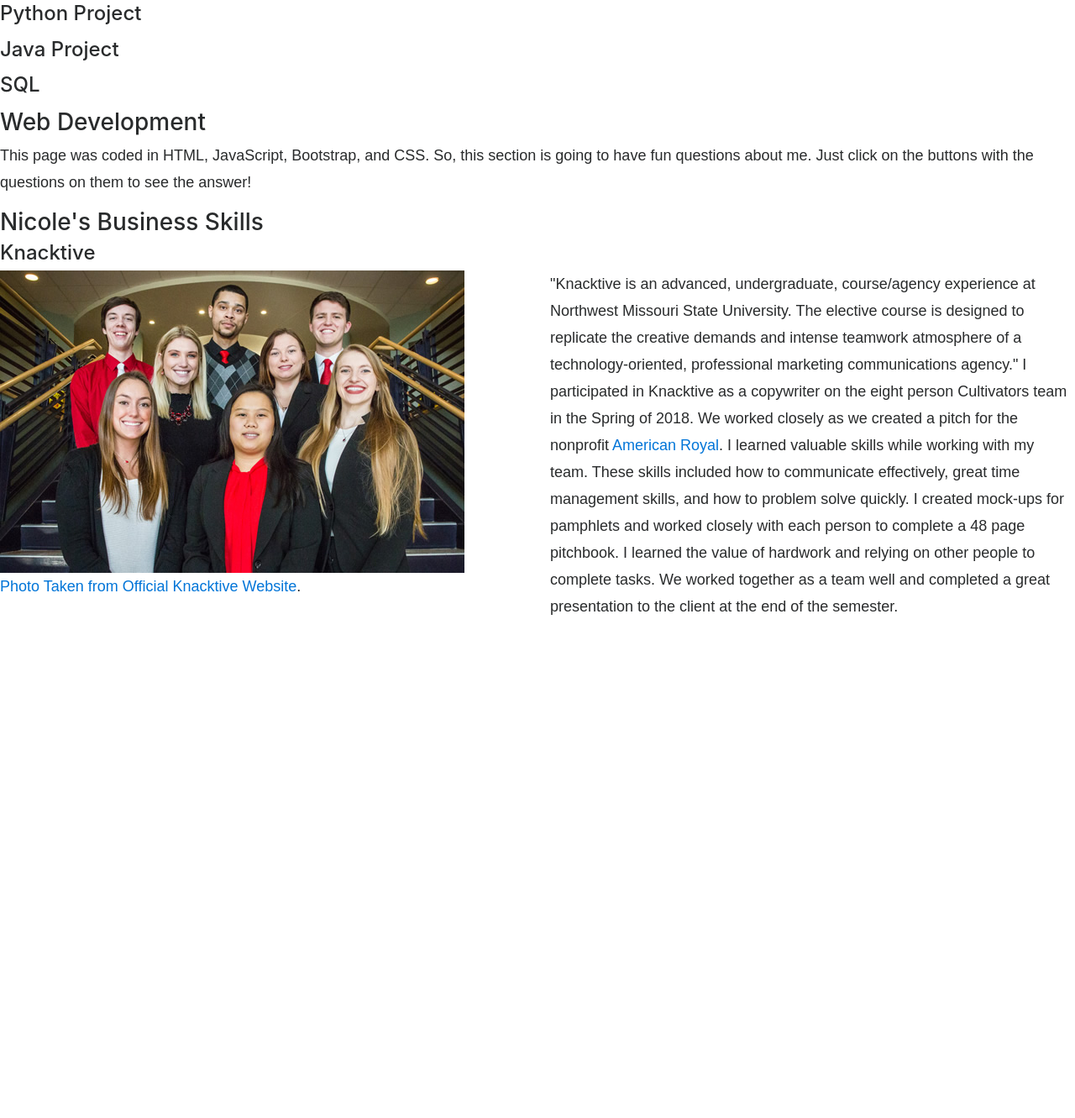
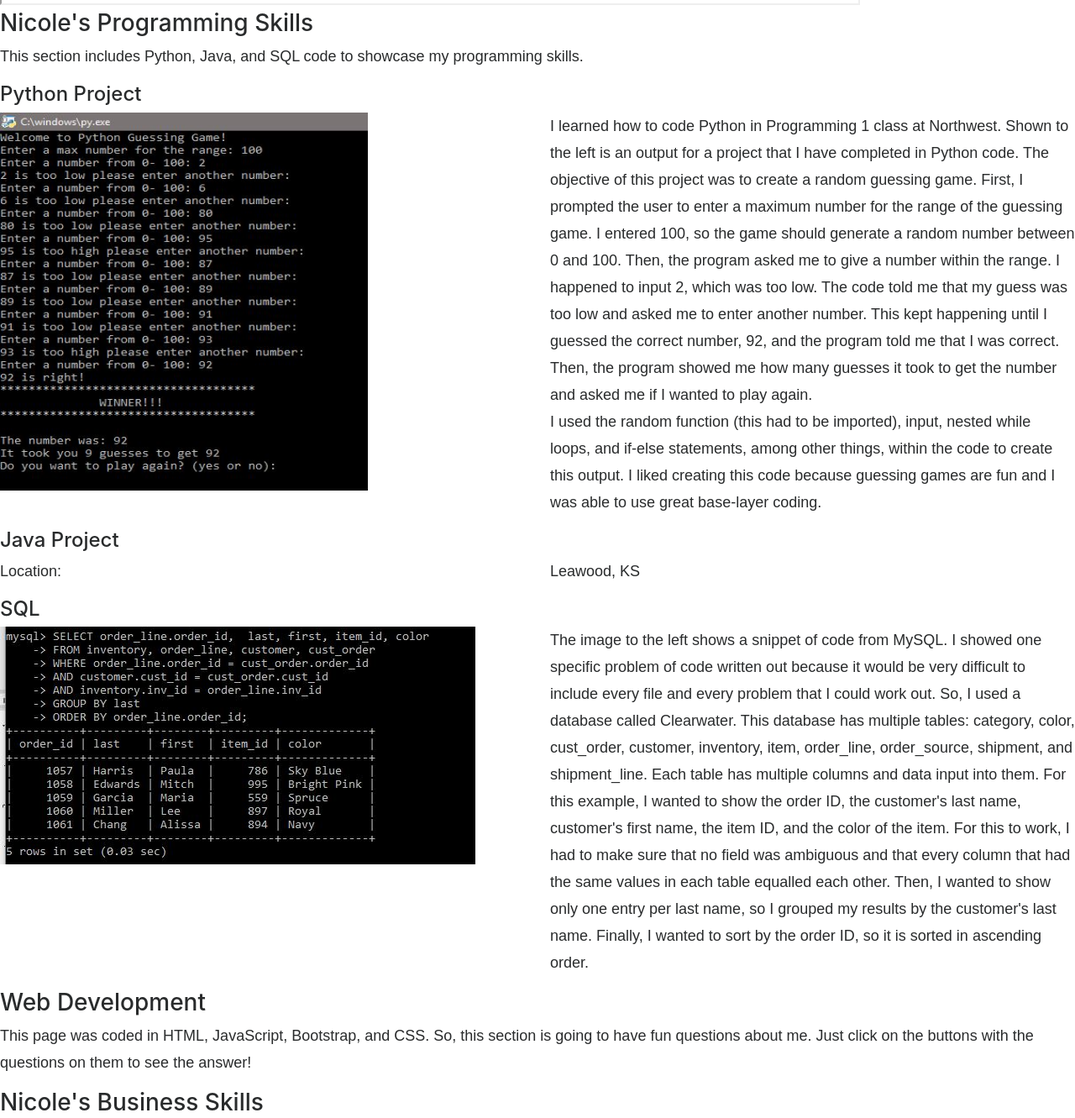
Before and after one commit to 44335-sp19/group-project-group5eaganmccurdynoyes, a plain HTML site: page nicole.html in a window 1280 px wide. Shown: the part 1166-2497 px from the top of the page at 84% size. Before the commit the page ends 1920 px from the top, so only its background shows below. Drawn offline with nearby package versions, Linux system fonts and the light colour scheme; a script that the page names is missing.

Commit message:
Updated Nicole's Files 4 17
I entered more data into Nicole's HTML file and added to pictures.

```diff
--- a/nicole.html
+++ b/nicole.html
@@ -29,14 +29,29 @@
       </div>
 
       <!-- buttons to sections on page-->
-      <button type="button" class="btn btn-link"><a href="#nicoleResume">Resume</a></button>
+      <button type="button" class="btn btn-link"><a href="#nicoleContact">Contact</a></button>
       <button type="button" class="btn btn-link"><a href="#nicoleResume">Resume</a></button>
       <button type="button" class="btn btn-link"><a href="#nicoleProgram">Programming</a></button>
       <button type="button" class="btn btn-link"><a href="#nicoleWeb">Web Development</a></button>
       <button type="button" class="btn btn-link"><a href="#nicoleBusiness">Business</a></button>
 
       <h3 id="nicoleContact">Contact Nicole</h3>
-
+      <div class="row">
+          <div class="col-sm-6">
+              <p>Email: </p>
+          </div>
+           <div class="col-sm-6">
+              <p>nkmccurdy34@gmail.com</p>
+          </div>
+      </div>
+      <div class="row">
+          <div class="col-sm-6">
+              <p>Location: </p>
+          </div>
+           <div class="col-sm-6">
+              <p>Leawood, KS</p>
+          </div>
+      </div>
 
       <h3 id="nicoleResume">Nicole's Résumé</h3>
       <iframe src="Nicole/NMcCurdyResumeNoAd1.pdf" width="80%" height="500px"></iframe>
@@ -44,13 +59,34 @@
       <h3 id="nicoleProgram">Nicole's Programming Skills</h3>
       <p>This section includes Python, Java, and SQL code to showcase my programming skills. </p>
       <h4>Python Project</h4>
-      <p></p>
+      <div class="row">
+          <div class="col-sm-6">
+              <img src="Nicole/PythonProjectOutput.JPG" width="70%" height="450px">
+          </div>
+           <div class="col-sm-6">
+              <p>I learned how to code Python in Programming 1 class at Northwest. Shown to the left is an output for a project that I have completed in Python code. The objective of this project was to create a random guessing game. First, I prompted the user to enter a maximum number for the range of the guessing game. I entered 100, so the game should generate a random number between 0 and 100. Then, the program asked me to give a number within the range. I happened to input 2, which was too low. The code told me that my guess was too low and asked me to enter another number. This kept happening until I guessed the correct number, 92, and the program told me that I was correct. Then, the program showed me how many guesses it took to get the number and asked me if I wanted to play again. <br> I used the random function (this had to be imported), input, nested while loops, and if-else statements, among other things, within the code to create this output. I liked creating this code because guessing games are fun and I was able to use great base-layer coding. </p>
+          </div>
+      </div>
 
       <h4>Java Project</h4>
-      <p></p>
+      <div class="row">
+          <div class="col-sm-6">
+              <p>Location: </p>
+          </div>
+           <div class="col-sm-6">
+              <p>Leawood, KS</p>
+          </div>
+      </div>
 
       <h4>SQL</h4>
-      <p></p>
+      <div class="row">
+          <div class="col-sm-6">
+              <img src="Nicole/SQLCapture.JPG">
+          </div>
+          <div class="col-sm-6">
+              <p>The image to the left shows a snippet of code from MySQL. I showed one specific problem of code written out because it would be very difficult to include every file and every problem that I could work out. So, I used a database called Clearwater. This database has multiple tables: category, color, cust_order, customer, inventory, item, order_line, order_source, shipment, and shipment_line. Each table has multiple columns and data input into them. For this example, I wanted to show the order ID, the customer's last name, customer's first name, the item ID, and the color of the item. For this to work, I had to make sure that no field was ambiguous and that every column that had the same values in each table equalled each other. Then, I wanted to show only one entry per last name, so I grouped my results by the customer's last name. Finally, I wanted to sort by the order ID, so it is sorted in ascending order. </p>
+          </div>
+      </div>
 
       <h3 id="nicoleWeb">Web Development</h3>
       <p>This page was coded in HTML, JavaScript, Bootstrap, and CSS. So, this section is going to have fun questions about me. Just click on the buttons with the questions on them to see the answer!</p>
```
Also changed, not shown: Nicole/PythonProjectOutput.JPG (added), Nicole/SQLCapture.JPG (added).
